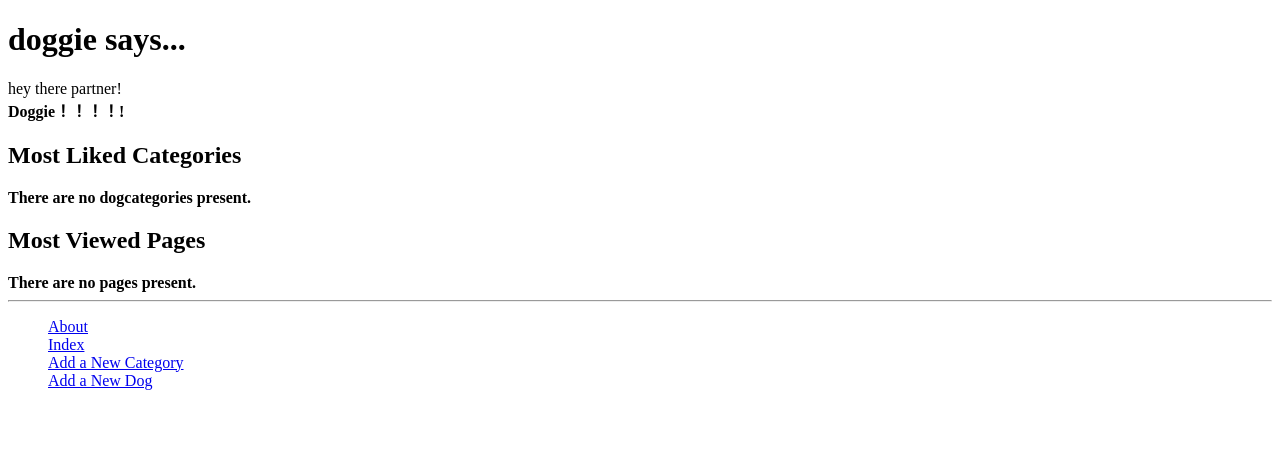
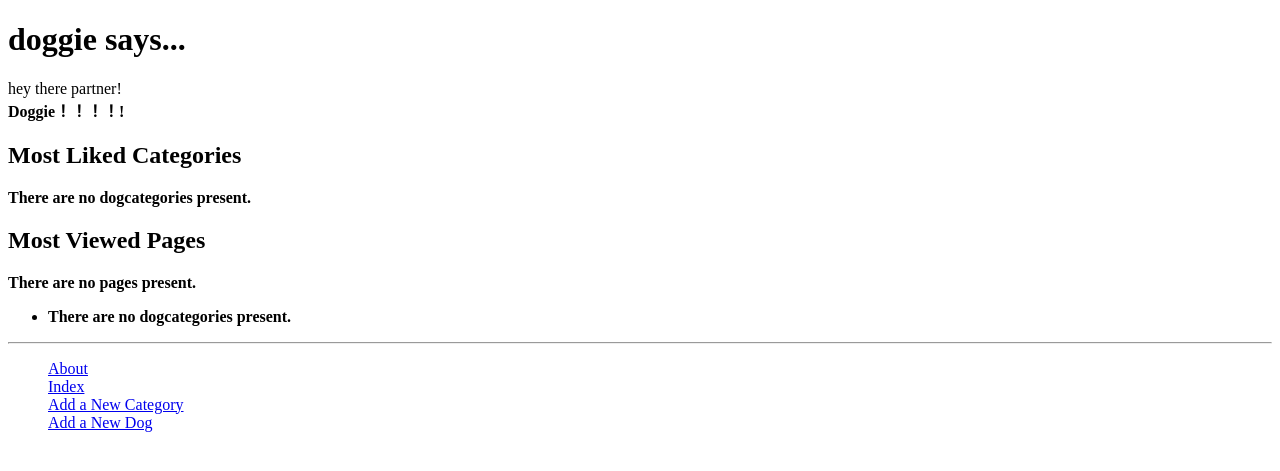
Before and after one commit to Fanyu911/DoggieBook, a Django app: page / in a window 1280 px wide. Shown: the top 471 px of the page. Run offline with Django 3.2, Linux system fonts and the light colour scheme; data that the repository does not hold is empty.

Commit message:
Creat requirement and change tamplatestag

```diff
--- /dev/null
+++ b/doggie/templatetags/doggie_template_tags.py
@@ -0,0 +1,9 @@
+from django import template
+from doggie.models import DogCategory
+
+register = template.Library()
+
+@register.inclusion_tag('doggie/dogcategories.html')
+def get_dogcategory_list(current_dogcategory=None):
+    return {'dogcategories': DogCategory.objects.all(),
+            'current_dogcategory': current_dogcategory}
--- a/doggie/views.py
+++ b/doggie/views.py
@@ -17,6 +17,7 @@ def index(request):
     return render(request, 'doggie/index.html', context=context_dict)
 
 def about(request):
+
     return render(request, 'doggie/about.html')
 
 
--- /dev/null
+++ b/requirements.txt
@@ -0,0 +1,5 @@
+certifi==2019.11.28
+Django==2.1.5
+olefile==0.46
+Pillow==7.0.0
+pytz==2019.3
--- a/templates/doggie/base.html
+++ b/templates/doggie/base.html
@@ -1,5 +1,6 @@
 <!DOCTYPE html>
 {%load staticfiles%}
+{% load doggie_template_tags %}
 <html>
     <head>
         <title>
@@ -16,6 +17,12 @@
         {% endblock %}
         </div>
 
+        <div>
+            {% block sidebar_block %}
+                {% get_dogcategory_list dogcategory%}
+            {% endblock %}
+        </div>
+
         <hr />
 
         <div>
--- /dev/null
+++ b/templates/doggie/dogcategories.html
@@ -0,0 +1,14 @@
+
+<ul>
+{% if dogcategories %}
+    {% for c in dogcategories %}
+        {% if c == current_dogcategory %}
+        <li><strong><a href="{% url 'doggie:show_dogcategory' c.slug %}">{{ c.name }}</a></strong></li>
+        {% else %}
+        <li><a href="{% url 'doggie:show_dogcategory' c.slug %}">{{ c.name }}</a></li>
+        {% endif %}
+    {% endfor %}
+{% else %}
+    <li><strong>There are no dogcategories present.</strong></li>
+{% endif %}
+</ul>
--- a/templates/doggie/dogcategory.html
+++ b/templates/doggie/dogcategory.html
@@ -24,5 +24,4 @@
             The specified dogcategory does not exist.
         {% endif %}
         </div>
-
 {% endblock %}
--- a/templates/doggie/index.html
+++ b/templates/doggie/index.html
@@ -18,7 +18,7 @@
         {% if dogcategories %}
         <ul>
         {% for dogcategory in dogcategories %}
-            <li><a href="/doggie/dogcategory/{{ dogcategory.slug }}/">{{ dogcategory.name }}</a></li>
+            <li><a href="{% url 'doggie:show_dogcategory' dogcategory.slug %}">{{ dogcategory.name }}</a></li>
         {% endfor %}
         </ul>
         {% else %}
```
Also changed, not shown: doggie/templatetags/__init__.py (added).
